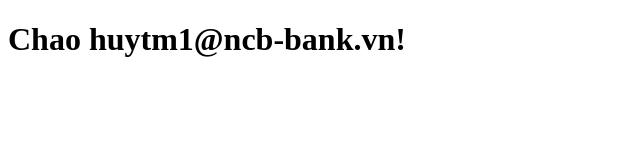
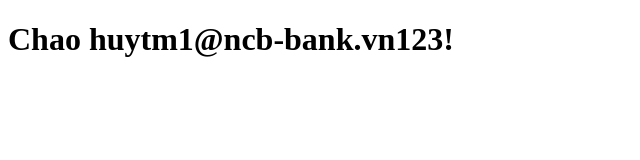
Before and after one commit to huytm1996/simple-html-app, a plain HTML site: page index.html in a window 1280 px wide. Shown: the full height of the page, 0-640 px from the left. Drawn offline with Linux system fonts and the light colour scheme.

Commit message:
24102025

```diff
--- a/index.html
+++ b/index.html
@@ -4,6 +4,6 @@
   <title>Hello from  NCB</title>
 </head>
 <body>
-  <h1>Chao huytm1@ncb-bank.vn!</h1>
+  <h1>Chao huytm1@ncb-bank.vn123!</h1>
 </body>
 </html>
```
